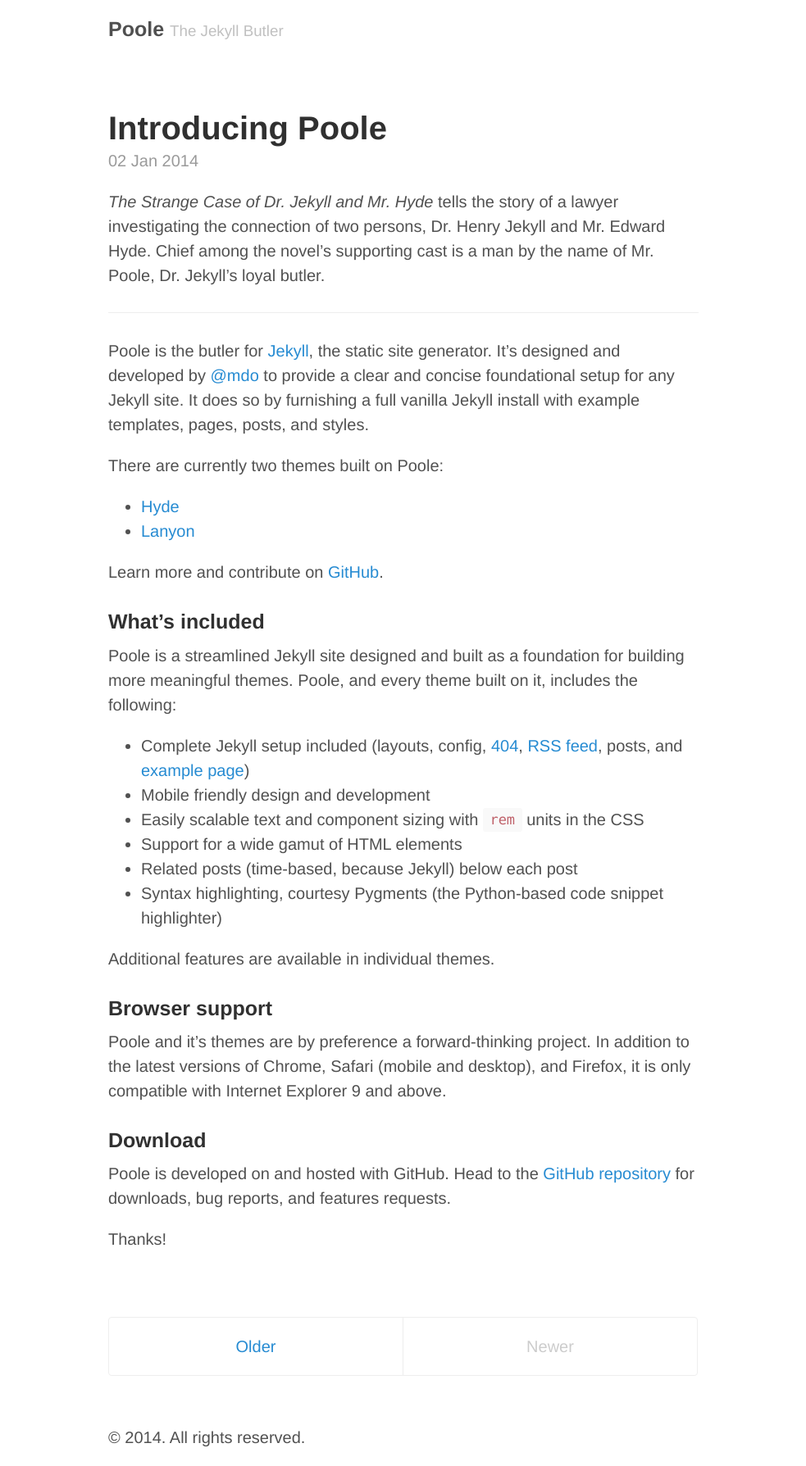
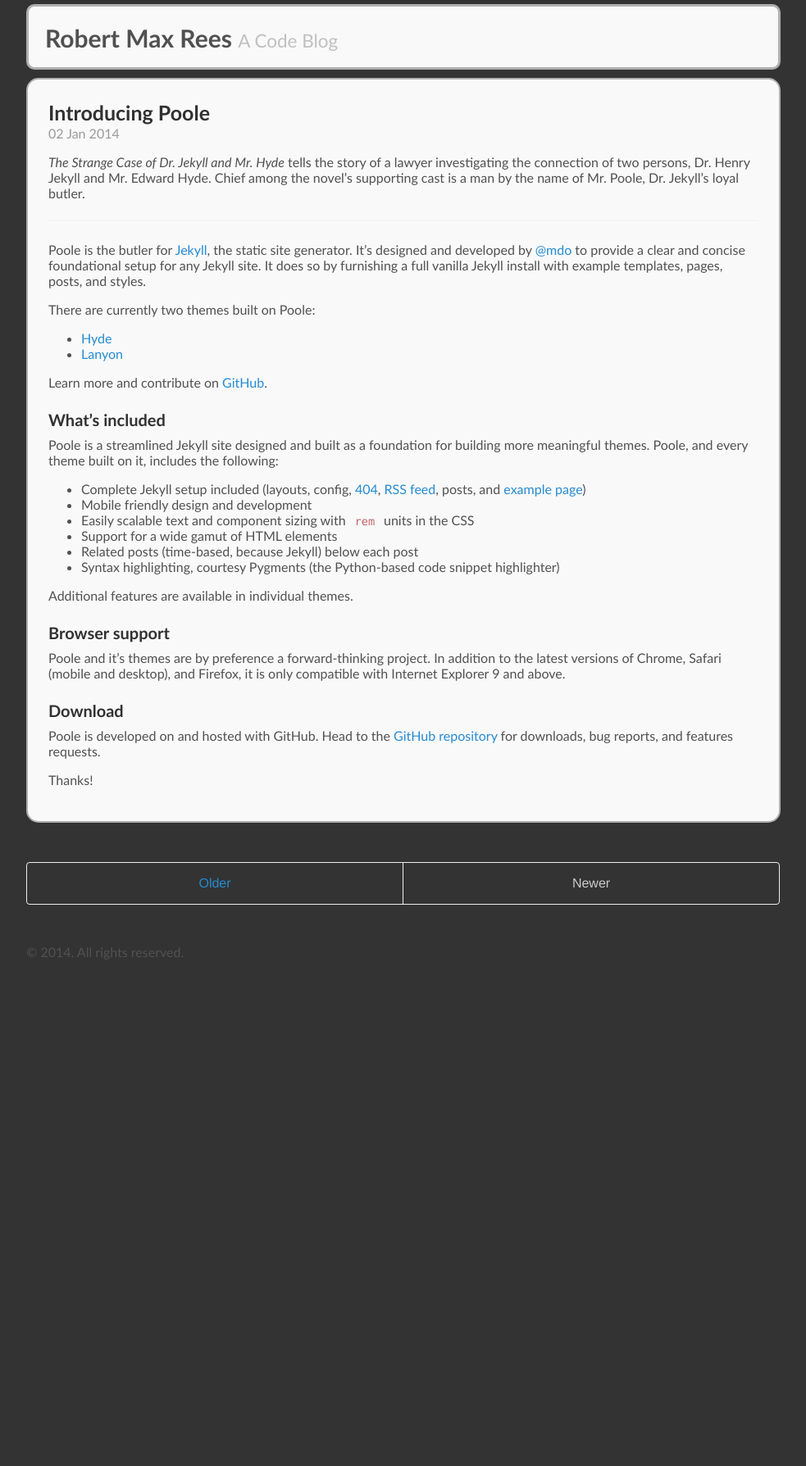
Before and after one commit to robertmaxrees/robertmaxrees.github.io, a Jekyll site: the page built from index.html, in a window 1280 px wide. Shown: the whole page at 82% size, without its empty margins (148-1131 px from the left). Built offline with Jekyll 4.4.1, drawn with Linux system fonts in a browser that asks for light colours; Markdown is read by kramdown in place of the engine named in the settings; the list of posts is cut into pages by our own code; after the commit the page ends 1187 px from its top, so only the background shows below that.

Commit message:
Tweaking the theme to my preference.

```diff
--- a/_config.yml
+++ b/_config.yml
@@ -6,17 +6,17 @@ highlighter:      true
 permalink:        pretty
 
 # Setup
-title:            Poole
-tagline:          The Jekyll Butler
-url:              http://getpoole.com
+title:            Robert Max Rees
+tagline:          A Code Blog
+url:              http://robertmaxrees.github.io
 paginate:         1
 baseurl:          /
 author:
-  name:           Mark Otto
-  url:            https://twitter.com/mdo
-  email:          markdotto@gmail.com
+  name:           Robert Max Rees
+  url:            https://twitter.com/robertmaxrees
+  email:          robertmaxrees@gmail.com
 
 # Custom vars
 version:          1.0.0
-github:
-  repo:           https://github.com/poole/poole
+#github:
+#  repo:           https://github.com/poole/poole
--- a/public/css/poole.css
+++ b/public/css/poole.css
@@ -47,20 +47,20 @@ body {
   padding: 0;
 }
 
+
 html {
-  font-family: "Helvetica Neue", Helvetica, Arial, sans-serif;
-  font-size: 16px;
-  line-height: 1.5;
+  background: none repeat scroll 0% 0% #333;
+  font-family: "Trebuchet MS",Arial,Helvetica,sans-serif;
+  font-size: 12px;
 }
 @media (min-width: 38em) {
   html {
-    font-size: 20px;
+    font-size: 16px;
   }
 }
 
 body {
   color: #515151;
-  background-color: #fff;
   -webkit-text-size-adjust: 100%;
       -ms-text-size-adjust: 100%;
 }
@@ -286,9 +286,7 @@ tbody tr:nth-child(odd) th {
  */
 
 .container {
-  max-width: 38rem;
-  padding-left:  1rem;
-  padding-right: 1rem;
+  width: 920px;
   margin-left:  auto;
   margin-right: auto;
 }
@@ -301,11 +299,16 @@ tbody tr:nth-child(odd) th {
  */
 
 .masthead {
-  padding-top:    1rem;
-  padding-bottom: 1rem;
-  margin-bottom: 3rem;
+  height: 80px;
+  padding: 20px;
+  border: 3px solid #AFAFAF;
+  border-radius: 10px;
+  background-color: #F9F9F9;
+  font-size: 40px;
+  margin-top: 5px;
 }
 .masthead-title {
+  font-size: 30px;
   margin-top: 0;
   margin-bottom: 0;
   color: #505050;
@@ -327,10 +330,17 @@ tbody tr:nth-child(odd) th {
  * Each post is wrapped in `.post` and is used on default and post layouts. Each
  * page is wrapped in `.page` and is only used on the page layout.
  */
-
+.posts {
+}
 .page,
 .post {
-  margin-bottom: 4em;
+  border: 2px solid #AFAFAF;
+  border-radius: 15px;
+  padding: 25px;
+  margin-top: 10px;
+  background-color: #F9F9F9;
+  text-align: left;
+  width: 920px;
 }
 
 /* Blog post or page title */
@@ -342,6 +352,9 @@ tbody tr:nth-child(odd) th {
 .page-title,
 .post-title {
   margin-top: 0;
+}
+.post-title {
+  font-size: 25px;
 }
 
 /* Meta data line below post title */
```
